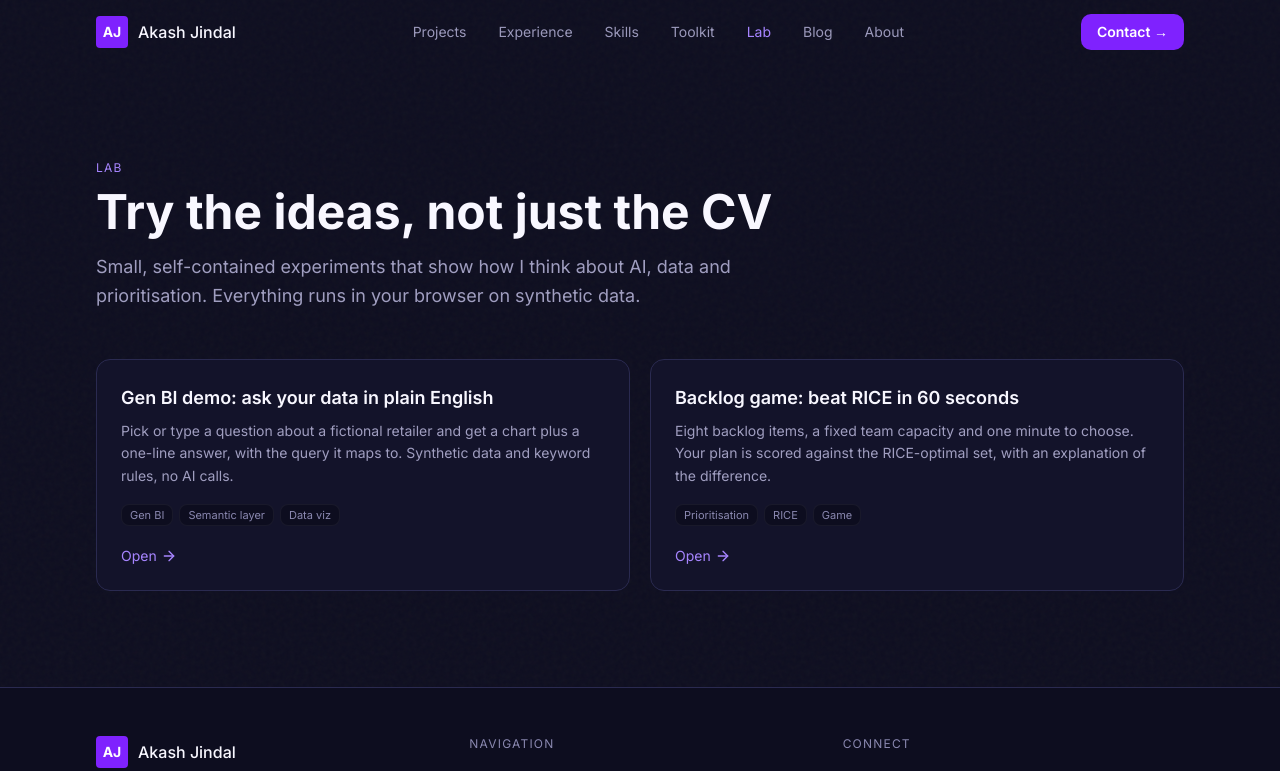
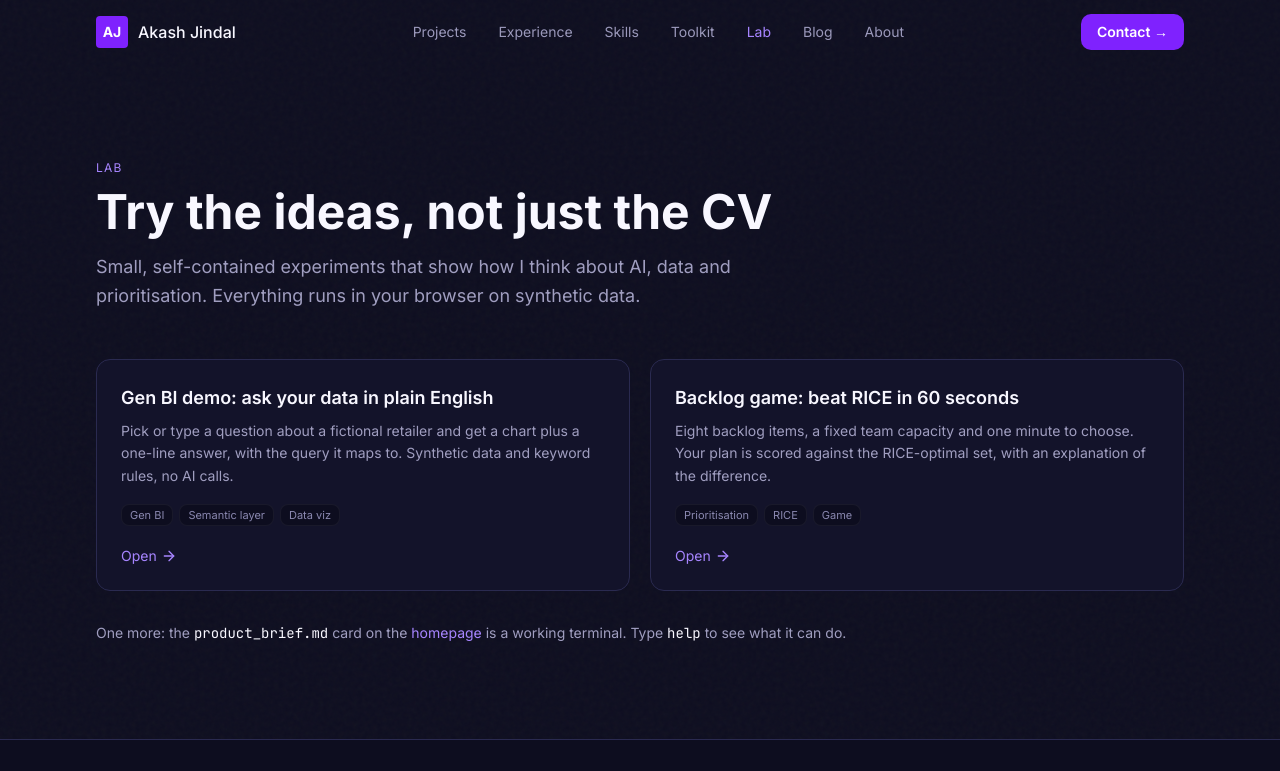
Before and after one commit to akashjindal423/akashjindal-portfolio, a Next.js app: page /lab in a window 1280 px wide. Shown: the top 771 px of the page. Built offline with nearby package versions, Linux system fonts and the light colour scheme.

Commit message:
4.2 (follow-up) Point to the hero terminal from /lab
Co-Authored-By: Claude Opus 5.5 <noreply@anthropic.com>
Claude-Session: https://claude.ai/code/session_0176imH9Vq5iDL5phJv6TicZ

```diff
--- a/app/lab/page.tsx
+++ b/app/lab/page.tsx
@@ -59,6 +59,13 @@ export default function LabPage() {
             ))}
           </ul>
         )}
+        <p className="mt-8 text-sm text-text-secondary">
+          One more: the <span className="font-mono text-text-primary">product_brief.md</span> card on the{' '}
+          <Link href="/" className="text-violet-400 hover:text-violet-300 transition-colors duration-200">
+            homepage
+          </Link>{' '}
+          is a working terminal. Type <span className="font-mono text-text-primary">help</span> to see what it can do.
+        </p>
       </SectionWrapper>
     </main>
   )
```
